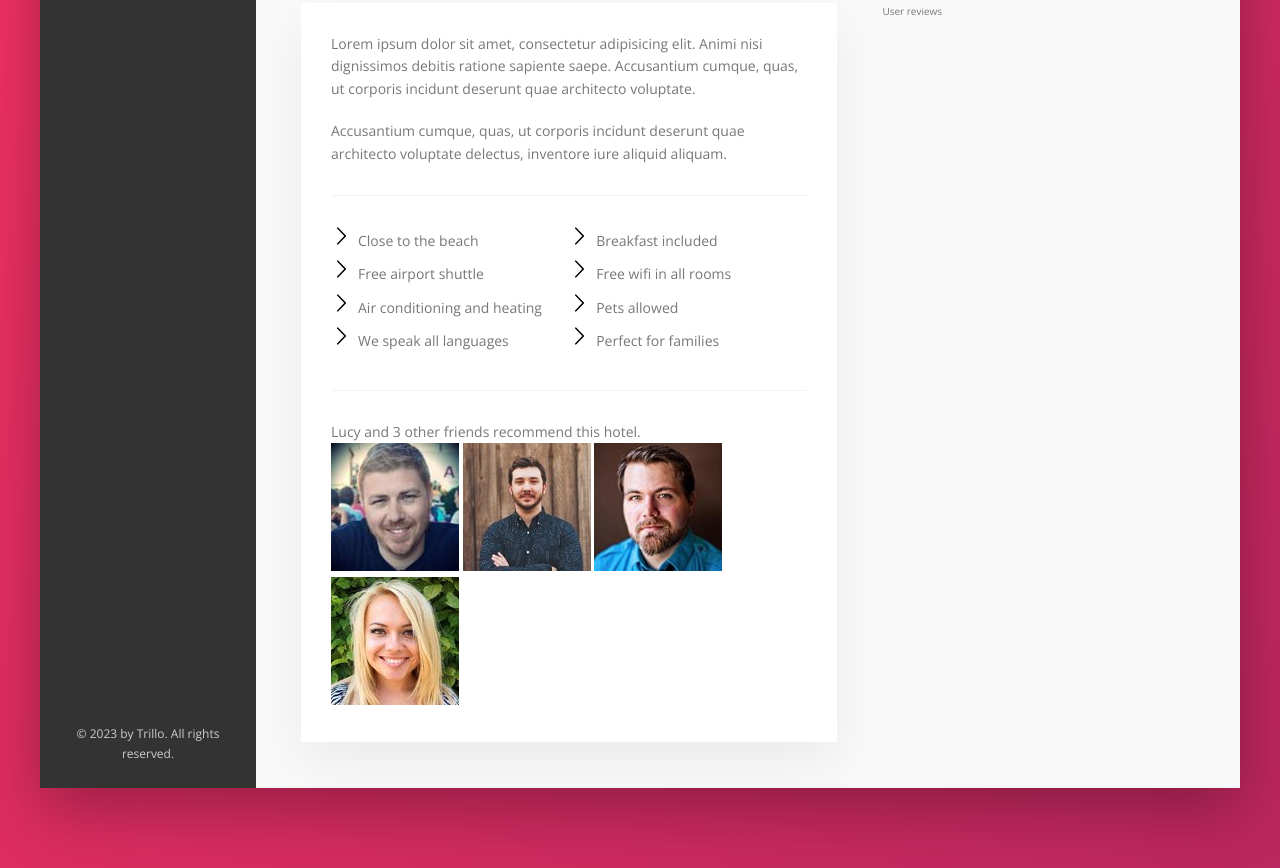
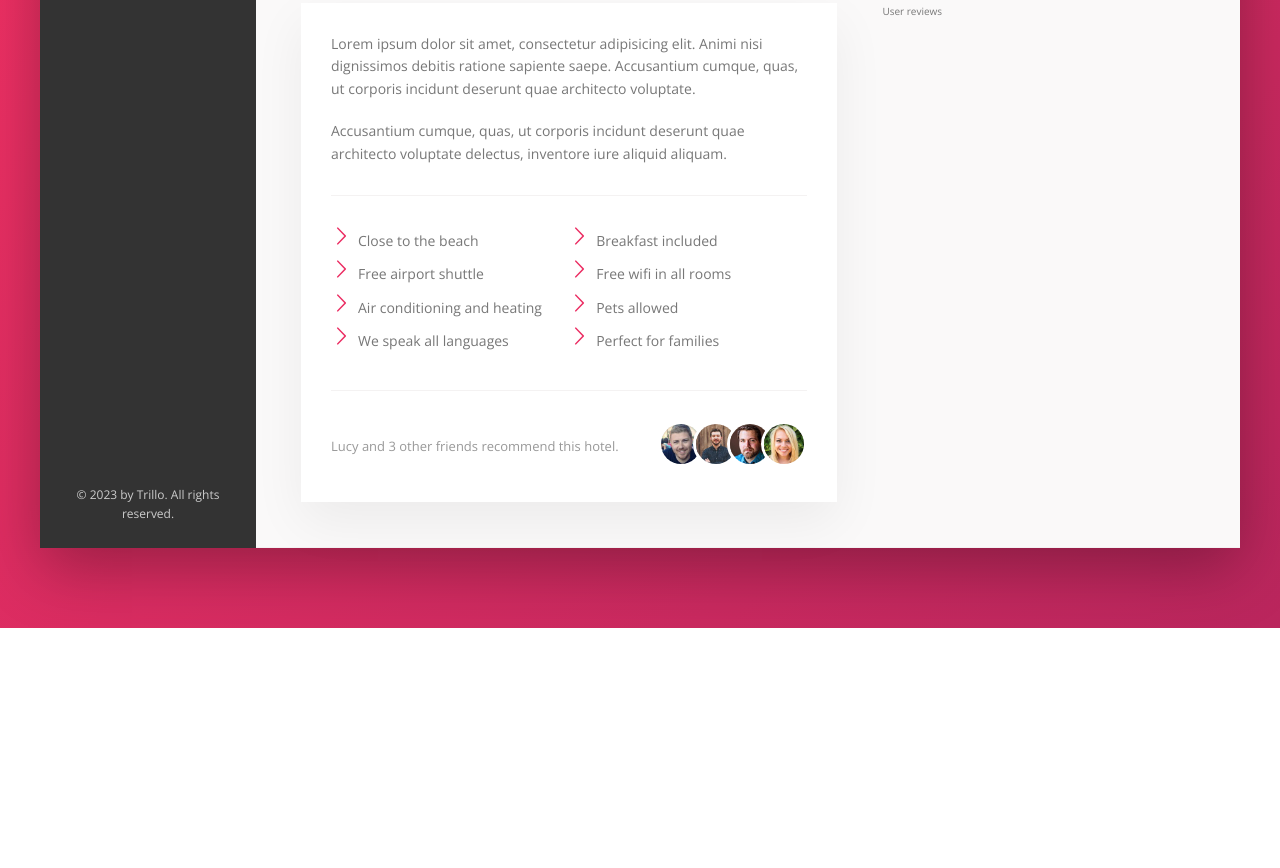
Before and after one commit to omergencoglu/trillo, a website: page index.html in a window 1280 px wide. Shown: the part 644-1512 px from the top of the page. After the commit the page ends 1272 px from the top, so only its background shows below. Drawn offline with nearby package versions, Linux system fonts and the light colour scheme.

Commit message:
Improve recommend section styling

```diff
--- a/index.html
+++ b/index.html
@@ -180,23 +180,23 @@
                   <img
                     src="img/user-3.jpg"
                     alt="Friend 1"
-                    class="recommed__photo"
+                    class="recommend__photo"
                   />
                   <img
                     src="img/user-4.jpg"
                     alt="Friend 2"
-                    class="recommed__photo"
+                    class="recommend__photo"
                   />
                   <img
                     src="img/user-5.jpg"
                     alt="Friend 3"
-                    class="recommed__photo"
+                    class="recommend__photo"
                   />
 
                   <img
                     src="img/user-6.jpg"
                     alt="Friend 4"
-                    class="recommed__photo"
+                    class="recommend__photo"
                   />
                 </div>
               </div>
--- a/sass/_components.scss
+++ b/sass/_components.scss
@@ -322,9 +322,45 @@
     height: 2rem;
     width: 2rem;
     margin-right: 0.7rem;
-    background-image: url(../img/chevron-thin-right.svg);
+
+    //older browsers
+    // background-image: url(../img/chevron-thin-right.svg);
+    // background-size: cover;
+
+    //newer browsers - masks
+    background-color: var(--color-primary);
+    -webkit-mask-image: url(../img/chevron-thin-right.svg);
+    mask-image: url(../img/chevron-thin-right.svg);
+    -webkit-mask-size: cover;
+    mask-size: cover;
   }
 }
 
 /// /// /////////////////////////////////////
 /// Recommend
+.recommend {
+  font-size: 1.3rem;
+  color: var(--color-grey-dark-3);
+
+  display: flex;
+  align-items: center;
+
+  &__count {
+    margin-right: auto;
+  }
+
+  &__friends {
+  }
+
+  &__photo {
+    box-sizing: content-box;
+    height: 4rem;
+    width: 4rem;
+    border-radius: 50%;
+    border: 3px solid #fff;
+
+    &:not(:last-child) {
+      margin-right: -1.5rem;
+    }
+  }
+}
```
Also changed, not shown: css/style.css.
